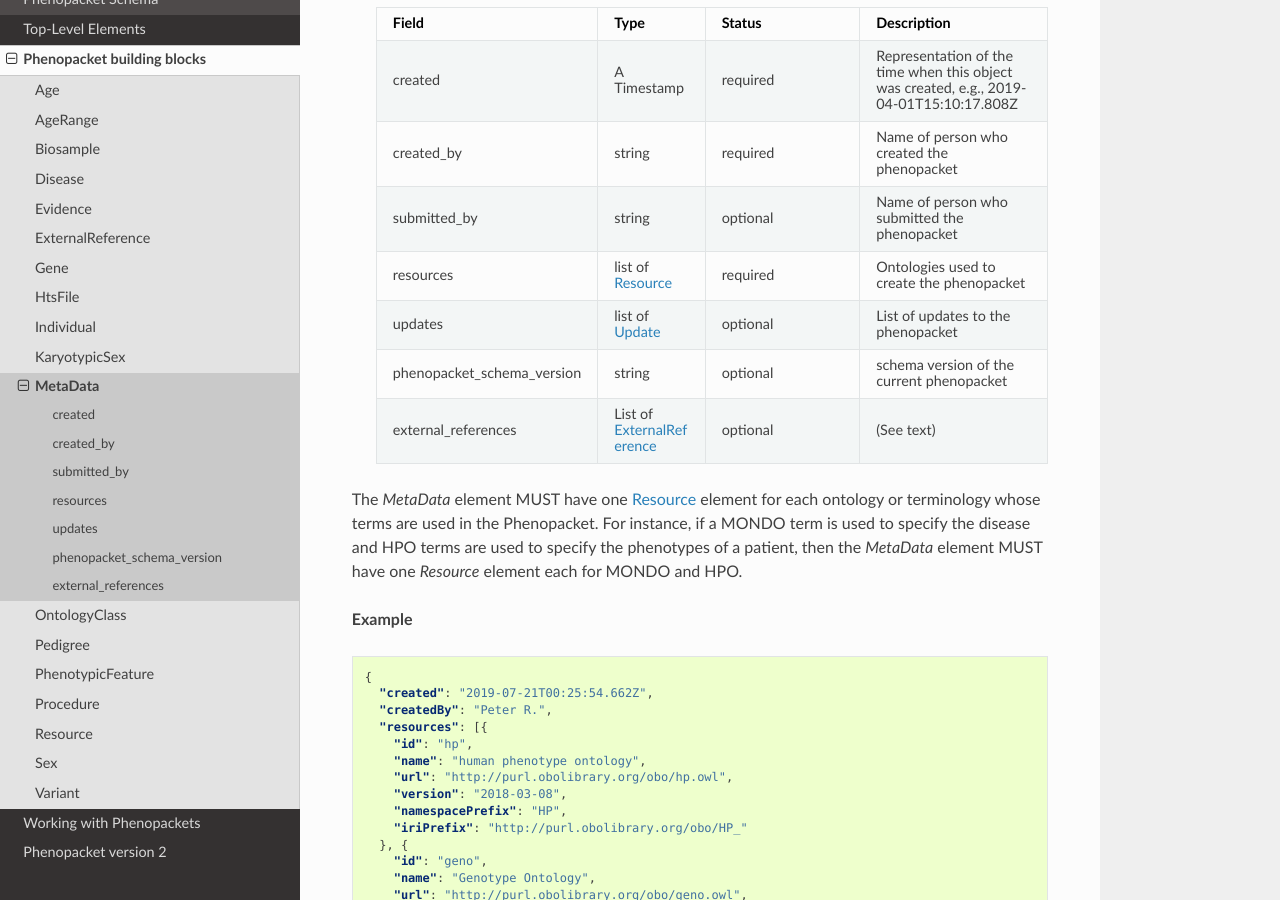
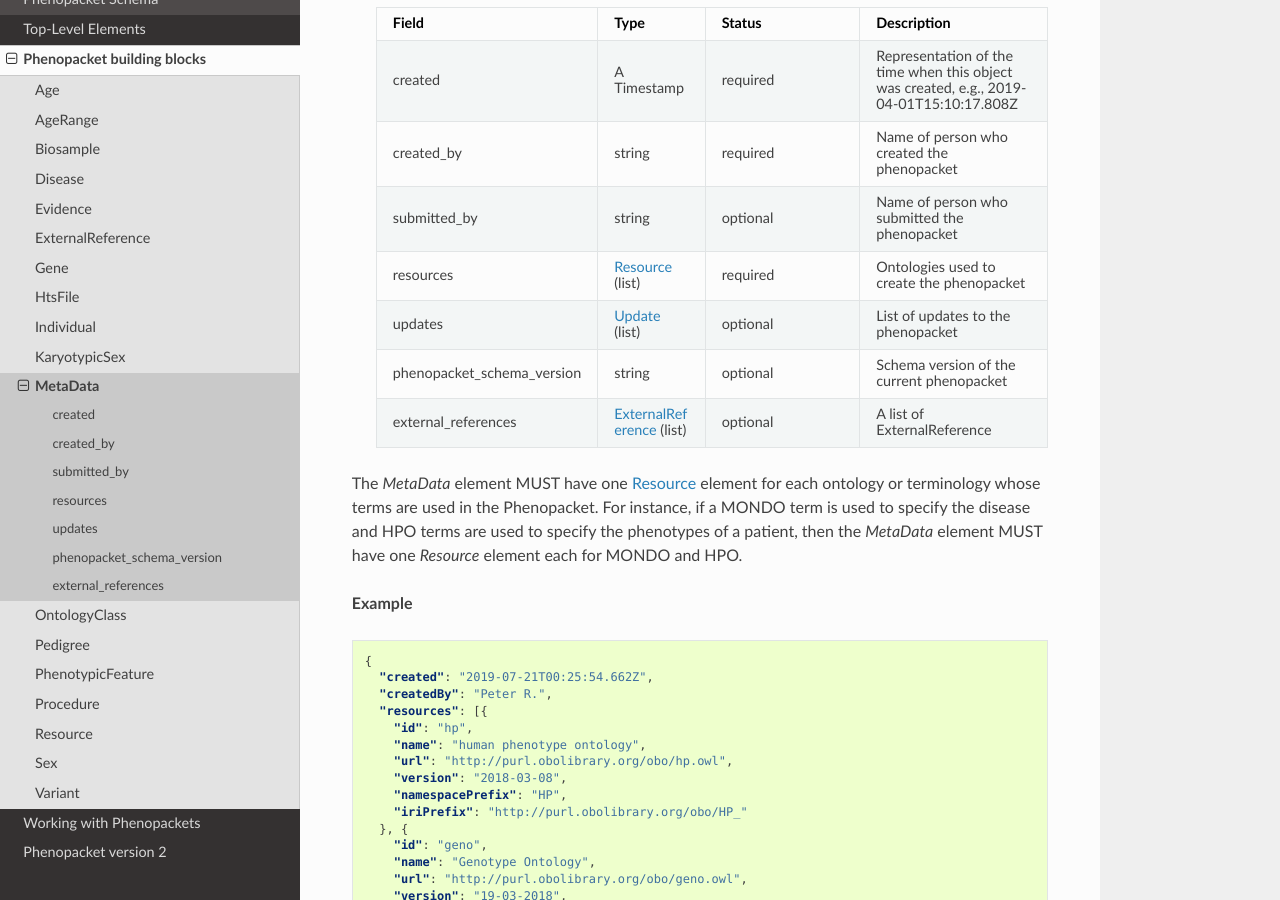
Before and after one commit to phenopackets/phenopacket-schema, a Sphinx documentation site: the page built from docs/metadata.rst, in a window 1280 px wide and 900 px high, scrolled down 339 px. Built offline with Sphinx 7.4.7 and the Read the Docs theme 2.0.0, drawn with Linux system fonts in a browser that asks for light colours.

Commit message:
Update metadata.rst
Edits to data model table

```diff
--- a/docs/metadata.rst
+++ b/docs/metadata.rst
@@ -30,21 +30,21 @@ This element contains structured definitions of the resources and ontologies use
       - optional
       - Name of person who submitted the phenopacket
     * - resources
-      - list of :ref:`rstresource`
+      - :ref:`rstresource` (list)
       - required
       - Ontologies used to create the phenopacket
     * - updates
-      - list of :ref:`rstupdate`
+      - :ref:`rstupdate` (list)
       - optional
       - List of updates to the phenopacket
     * - phenopacket_schema_version
       - string
       - optional
-      - schema version of the current phenopacket
+      - Schema version of the current phenopacket
     * - external_references
-      - List of :ref:`rstexternalreference`
+      - :ref:`rstexternalreference` (list)
       - optional
-      - (See text)
+      - A list of ExternalReference
 
 The `MetaData` element MUST have one :ref:`rstresource` element for each ontology or terminology whose
 terms are used in the Phenopacket. For instance, if a MONDO term is used to specify the disease and
```
